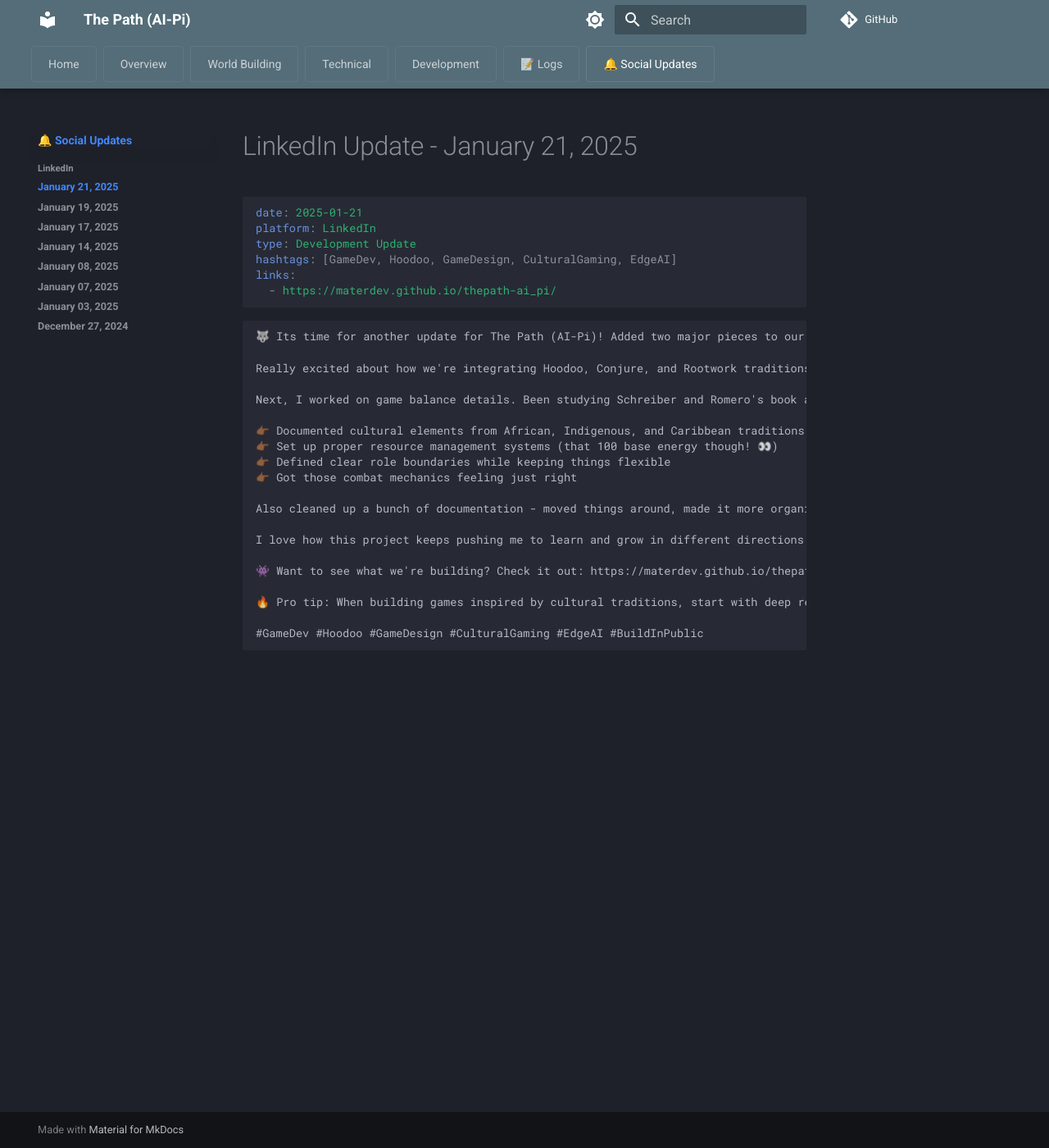
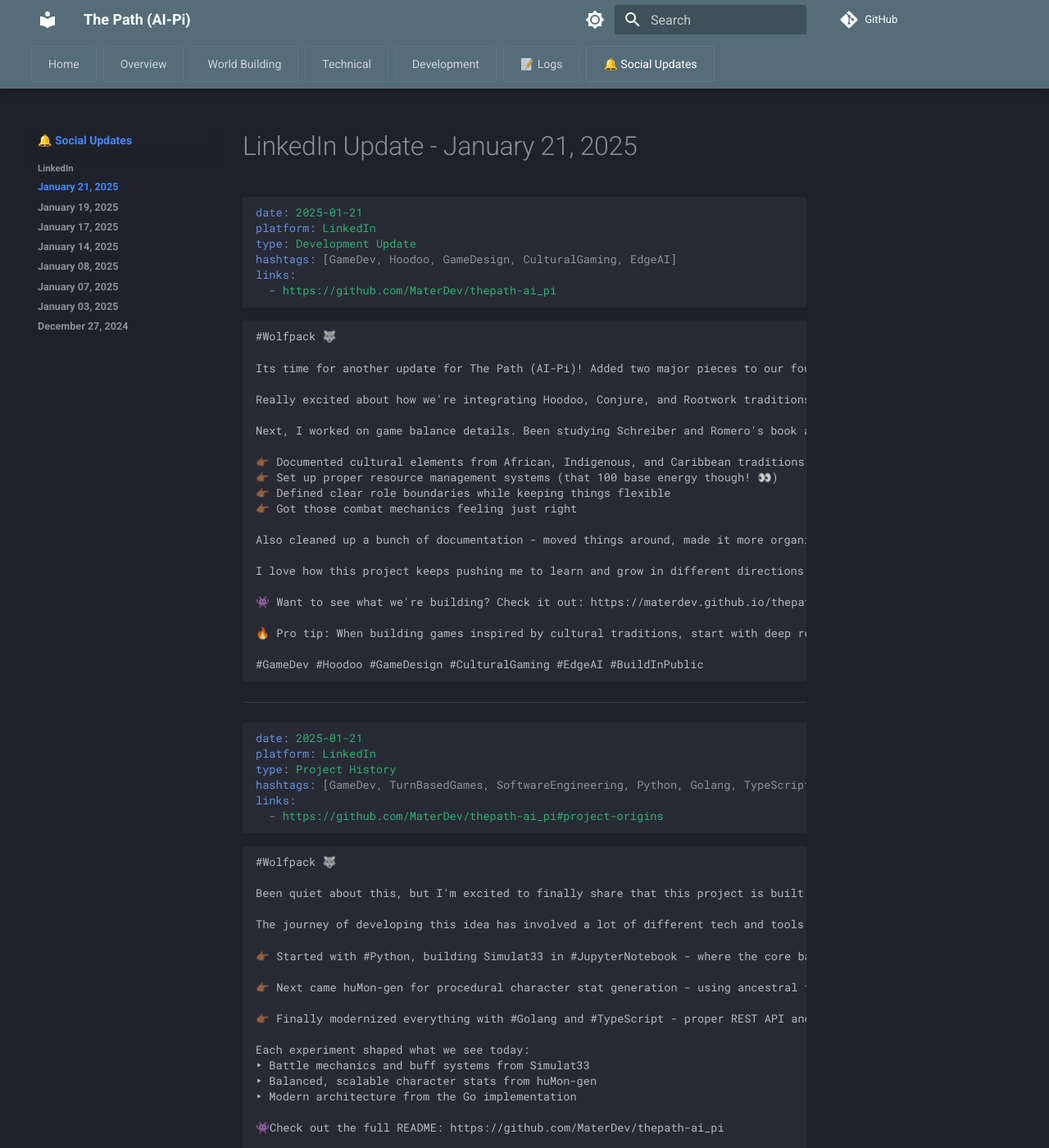
Before and after one commit to MaterDev/thepath-ai_pi, an MkDocs documentation site: the page built from docs/meta/social/linkedin/2025-01-21.md, in a window 1280 px wide and 1400 px high. Shown: the whole window at 82% size. Built offline with MkDocs 1.6.1 and Material for MkDocs 9.7.7, drawn with Linux system fonts in a browser that asks for light colours; comment, search, counter and statistics services are not loaded; some of the changed text lies outside the part shown.

Commit message:
new linkedin post for project lineage details added to readme

````diff
--- a/docs/meta/social/linkedin/2025-01-21.md
+++ b/docs/meta/social/linkedin/2025-01-21.md
@@ -6,11 +6,13 @@ platform: LinkedIn
 type: Development Update
 hashtags: [GameDev, Hoodoo, GameDesign, CulturalGaming, EdgeAI]
 links:
-  - https://materdev.github.io/thepath-ai_pi/
+  - https://github.com/MaterDev/thepath-ai_pi
 ```
 
 ```text
-🐺 Its time for another update for The Path (AI-Pi)! Added two major pieces to our foundation today.
+#Wolfpack 🐺
+
+Its time for another update for The Path (AI-Pi)! Added two major pieces to our foundation today.
 
 Really excited about how we're integrating Hoodoo, Conjure, and Rootwork traditions as the base inspiration for the lore and mythology. These aren't just aesthetic choices - they're the deep roots that inform everything from world-building to character design. Each element draws from authentic spiritual practices and historical contexts. This is based on about 2.5 years of research and world building on the topic.
 
@@ -31,3 +33,37 @@ I love how this project keeps pushing me to learn and grow in different directio
 
 #GameDev #Hoodoo #GameDesign #CulturalGaming #EdgeAI #BuildInPublic
 ```
+
+---
+
+```yaml
+date: 2025-01-21
+platform: LinkedIn
+type: Project History
+hashtags: [GameDev, TurnBasedGames, SoftwareEngineering, Python, Golang, TypeScript, BuildInPublic]
+links:
+  - https://github.com/MaterDev/thepath-ai_pi#project-origins
+```
+
+```text
+#Wolfpack 🐺
+
+Been quiet about this, but I'm excited to finally share that this project is built on more than 2.5 years of development that I've been pursuing through art and #GameDev research! 🔥
+
+The journey of developing this idea has involved a lot of different tech and tools:
+
+👉🏾 Started with #Python, building Simulat33 in #JupyterNotebook - where the core battle mechanics and character systems came to life
+
+👉🏾 Next came huMon-gen for procedural character stat generation - using ancestral tree patterns and data visualization to generate and balance character stats programmatically
+
+👉🏾 Finally modernized everything with #Golang and #TypeScript - proper REST API and React frontend proving these concepts work in production
+
+Each experiment shaped what we see today:
+‣ Battle mechanics and buff systems from Simulat33
+‣ Balanced, scalable character stats from huMon-gen
+‣ Modern architecture from the Go implementation
+
+👾Check out the full README: https://github.com/MaterDev/thepath-ai_pi
+
+#GameDev #TurnBasedGames #SoftwareEngineering #ResearchAndDevelopment #BuildInPublic
+```
````
